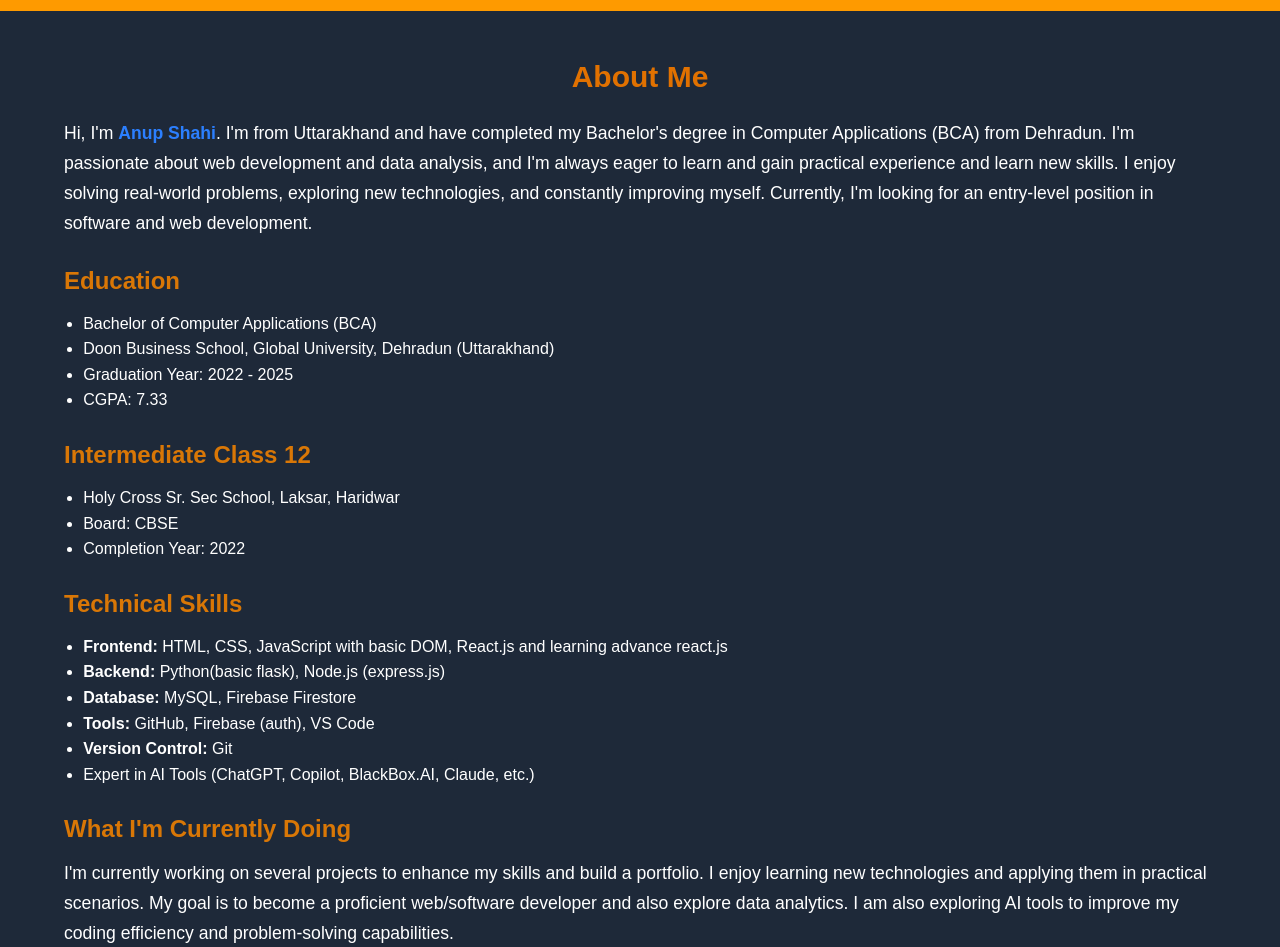
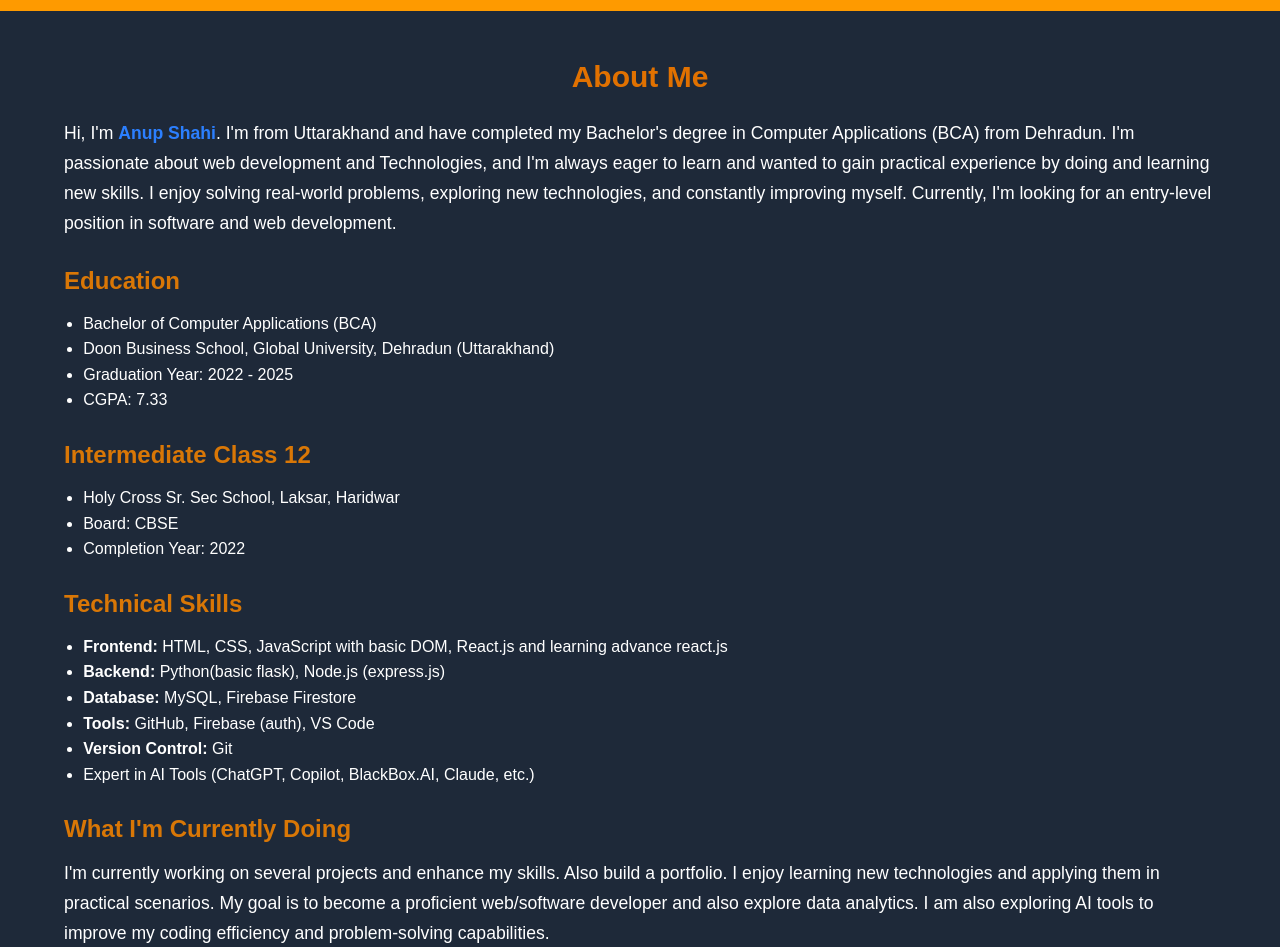
Before and after one commit to bhanu0221/My-Portfolio, a React (Vite) app: page /about in a window 1280 px wide. Shown: the part 45-992 px from the top of the page. Built offline with nearby package versions, Linux system fonts and the light colour scheme.

Commit message:
little chnages in about.jsx

```diff
--- a/src/components/About.jsx
+++ b/src/components/About.jsx
@@ -10,7 +10,7 @@ function About() {
 
     const textVariants = {
         hidden: { opacity: 0, y: 20 }, // Start slightly below
-        visible: { opacity: 1, y: 0, transition: { duration: 0.6 } }
+        visible: { opacity: 1, y: 0, transition: { duration: 0.8 } }
     };
 
     return (
@@ -23,8 +23,8 @@ function About() {
                 Hi, I'm <motion.span className="font-semibold text-blue-500" variants={textVariants} initial="hidden" whileInView="visible" viewport={{ once: false }}>Anup Shahi</motion.span>.
                 I'm from Uttarakhand and have completed my Bachelor's degree in
                 Computer Applications (BCA) from Dehradun. I'm passionate about web
-                development and data analysis, and I'm always eager to learn and gain practical
-                experience and learn new skills.
+                development and Technologies, and I'm always eager to learn and wanted to gain practical
+                experience by doing and learning new skills.
                 I enjoy solving real-world problems, exploring new technologies, and
                 constantly improving myself. Currently, I'm looking for an entry-level
                 position in software and web development.
@@ -74,8 +74,8 @@ function About() {
             {/* Current Work */}
             <h3 className="about-subtitle">What I'm Currently Doing</h3>
             <motion.p className="about-text" variants={textVariants} initial="hidden" whileInView="visible" viewport={{ once: false }}>
-                I'm currently working on several projects to enhance my skills and
-                build a portfolio. I enjoy learning new technologies and applying them
+                I'm currently working on several projects and enhance my skills.
+                Also build a portfolio. I enjoy learning new technologies and applying them
                 in practical scenarios. My goal is to become a proficient web/software
                 developer and also explore data analytics.
                 I am also exploring AI tools to improve my coding efficiency and
```
